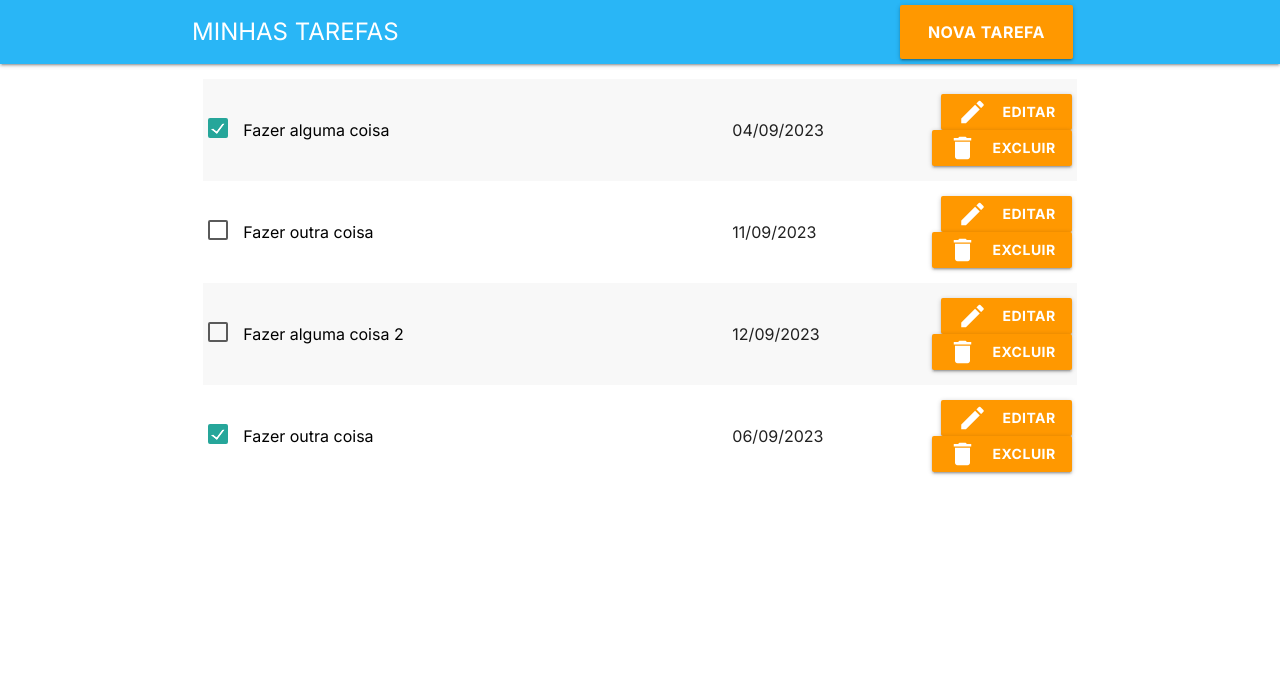
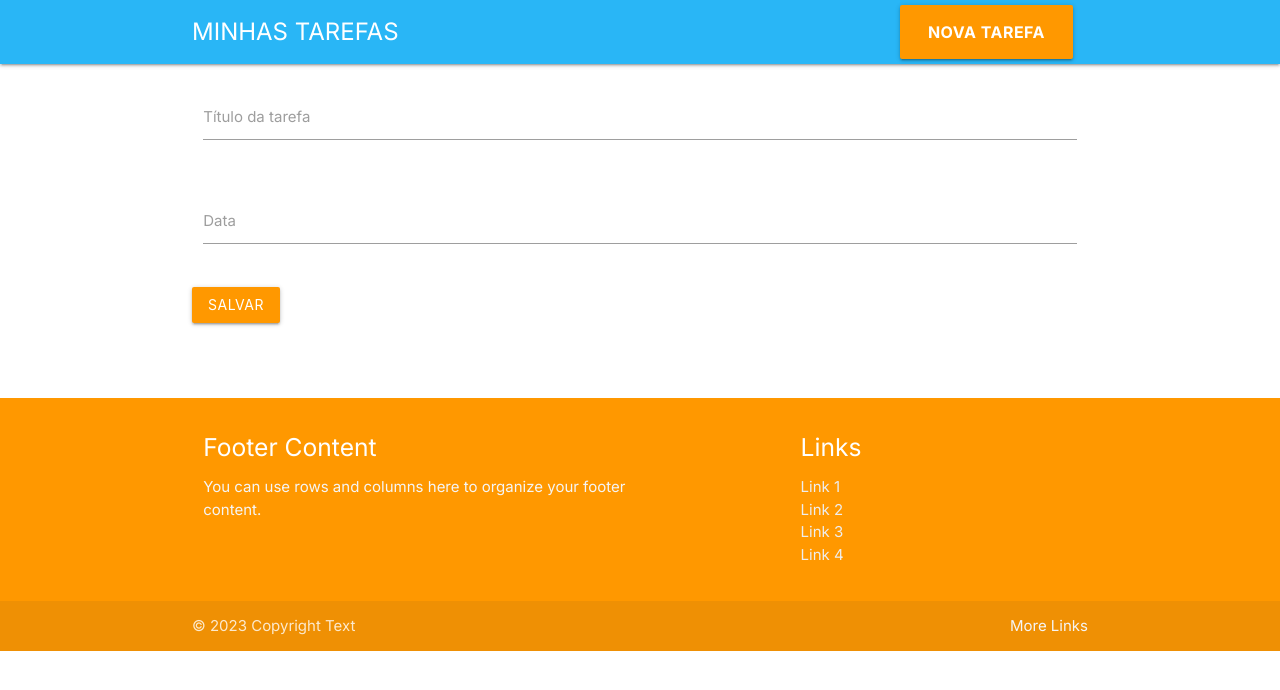
Before and after one commit to pedrosezar/gerenciador-de-tarefas, an Angular app: page / in a window 1280 px wide. Shown: the top 690 px of the page. Built offline with nearby package versions, Linux system fonts and the light colour scheme.

Commit message:
Resolução da atividade 08 (uso do data-binding)

```diff
--- a/src/app/app.component.html
+++ b/src/app/app.component.html
@@ -1,2 +1,3 @@
 <app-header></app-header>
 <app-container></app-container>
+<app-footer></app-footer>
--- a/src/app/container/container.component.html
+++ b/src/app/container/container.component.html
@@ -1,12 +1,10 @@
 <div class="container">
   <div class="section">
-
     <!--   Icon Section   -->
     <div class="row">
       <div class="col s12">
-        <app-table></app-table>
+        <app-form></app-form>
       </div>
     </div>
-
   </div>
 </div>
--- /dev/null
+++ b/src/app/footer/footer.component.html
@@ -0,0 +1,27 @@
+<footer class="page-footer orange">
+  <div class="container">
+    <div class="row">
+      <div class="col l6 s12">
+        <h5 class="white-text">Footer Content</h5>
+        <p class="grey-text text-lighten-4">
+          You can use rows and columns here to organize your footer content.
+        </p>
+      </div>
+      <div class="col l4 offset-l2 s12">
+        <h5 class="white-text">Links</h5>
+        <ul>
+          <li><a class="grey-text text-lighten-3" href="#!">Link 1</a></li>
+          <li><a class="grey-text text-lighten-3" href="#!">Link 2</a></li>
+          <li><a class="grey-text text-lighten-3" href="#!">Link 3</a></li>
+          <li><a class="grey-text text-lighten-3" href="#!">Link 4</a></li>
+        </ul>
+      </div>
+    </div>
+  </div>
+  <div class="footer-copyright">
+    <div class="container">
+      © {{ year }} Copyright Text
+      <a class="grey-text text-lighten-4 right" href="#!">More Links</a>
+    </div>
+  </div>
+</footer>
--- /dev/null
+++ b/src/app/footer/footer.component.ts
@@ -0,0 +1,14 @@
+import { Component, OnInit } from "@angular/core";
+
+@Component({
+  selector: "app-footer",
+  templateUrl: "./footer.component.html",
+  styleUrls: ["./footer.component.css"],
+})
+export class FooterComponent implements OnInit {
+  year: number;
+  constructor() {
+    this.year = new Date().getFullYear();
+  }
+  ngOnInit(): void {}
+}
--- /dev/null
+++ b/src/app/form/form.component.html
@@ -0,0 +1,34 @@
+<div
+  id="message"
+  class="card-panel white-text"
+  [hidden]="!this.message"
+  [class.red]="this.invalid"
+  [class.blue]="!this.invalid"
+>
+  {{ this.message }}
+</div>
+<div class="row">
+  <form class="col s12" #form="ngForm" (submit)="onSubmit()">
+    <div class="row">
+      <div class="input-field col s12">
+        <input
+          type="text"
+          id="task"
+          name="task"
+          class="validate"
+          [(ngModel)]="this.value"
+        />
+        <label for="task">Título da tarefa</label>
+      </div>
+    </div>
+    <div class="row">
+      <div class="input-field col s12">
+        <input type="text" id="date" class="validate" />
+        <label for="date">Data</label>
+      </div>
+    </div>
+    <div class="row">
+      <button class="waves-effect waves-light btn orange">salvar</button>
+    </div>
+  </form>
+</div>
--- /dev/null
+++ b/src/app/form/form.component.ts
@@ -0,0 +1,29 @@
+import { Component, OnInit } from "@angular/core";
+
+@Component({
+  selector: "app-form",
+  templateUrl: "./form.component.html",
+  styleUrls: ["./form.component.css"],
+})
+export class FormComponent implements OnInit {
+  value = "";
+  invalid = false;
+  message = "";
+
+  constructor() {}
+
+  ngOnInit(): void {
+    this.message = "";
+  }
+
+  onSubmit() {
+    if (this.value == "") {
+      this.invalid = true;
+      this.message = "O campo título da tarefa não pode ficar vazio";
+      return;
+    }
+
+    this.invalid = false;
+    this.message = "Tarefa cadastrada com sucesso";
+  }
+}
```
Also changed, not shown: src/app/app.module.ts (+16 -14 lines), src/app/header/header.component.html (+10 -2 lines), src/app/header/header.component.ts (+5 -7 lines), src/app/footer/footer.component.css (added), src/app/form/form.component.css (added), 2 other files (tests, documents, lock files or other folders).
